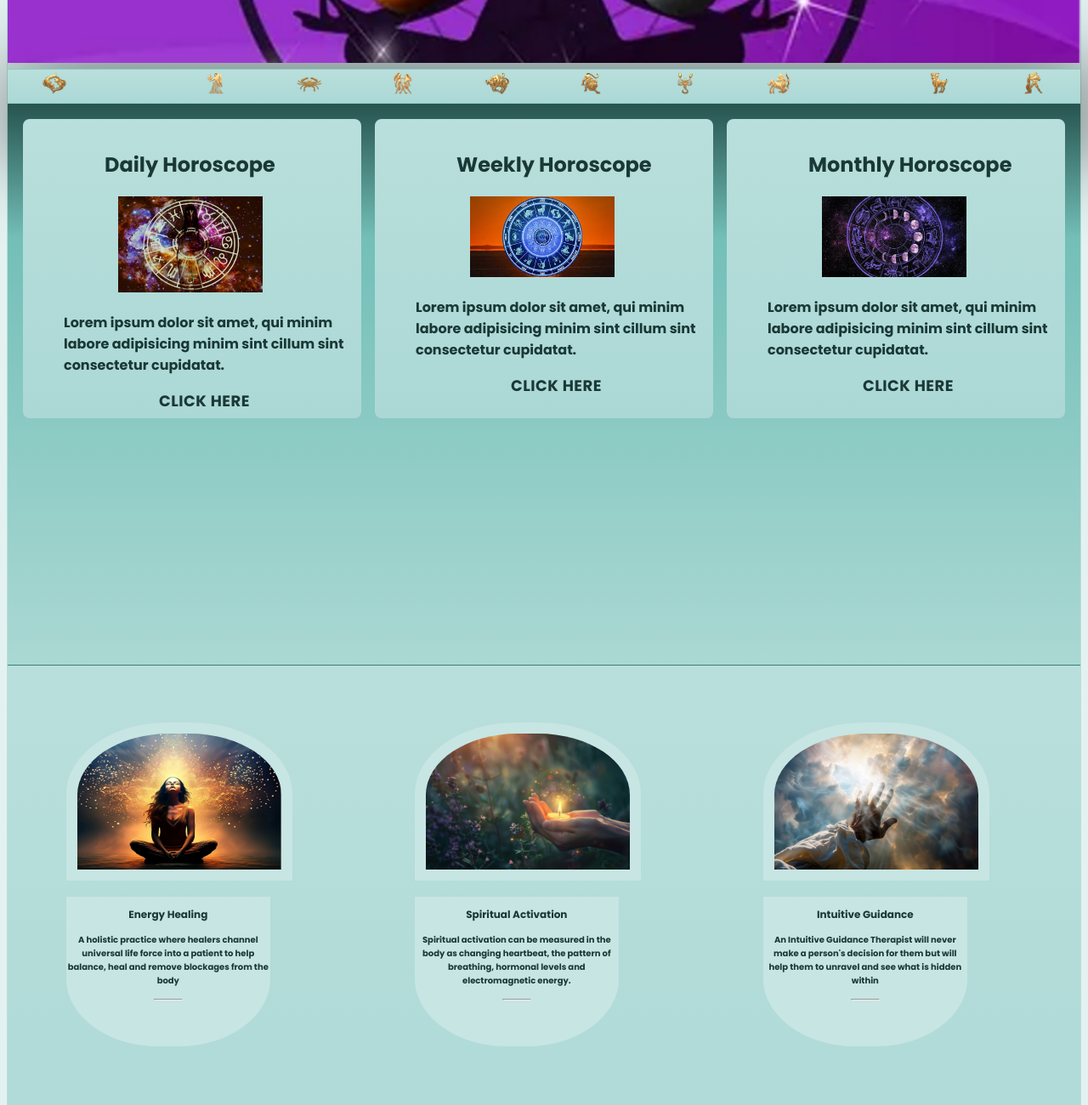
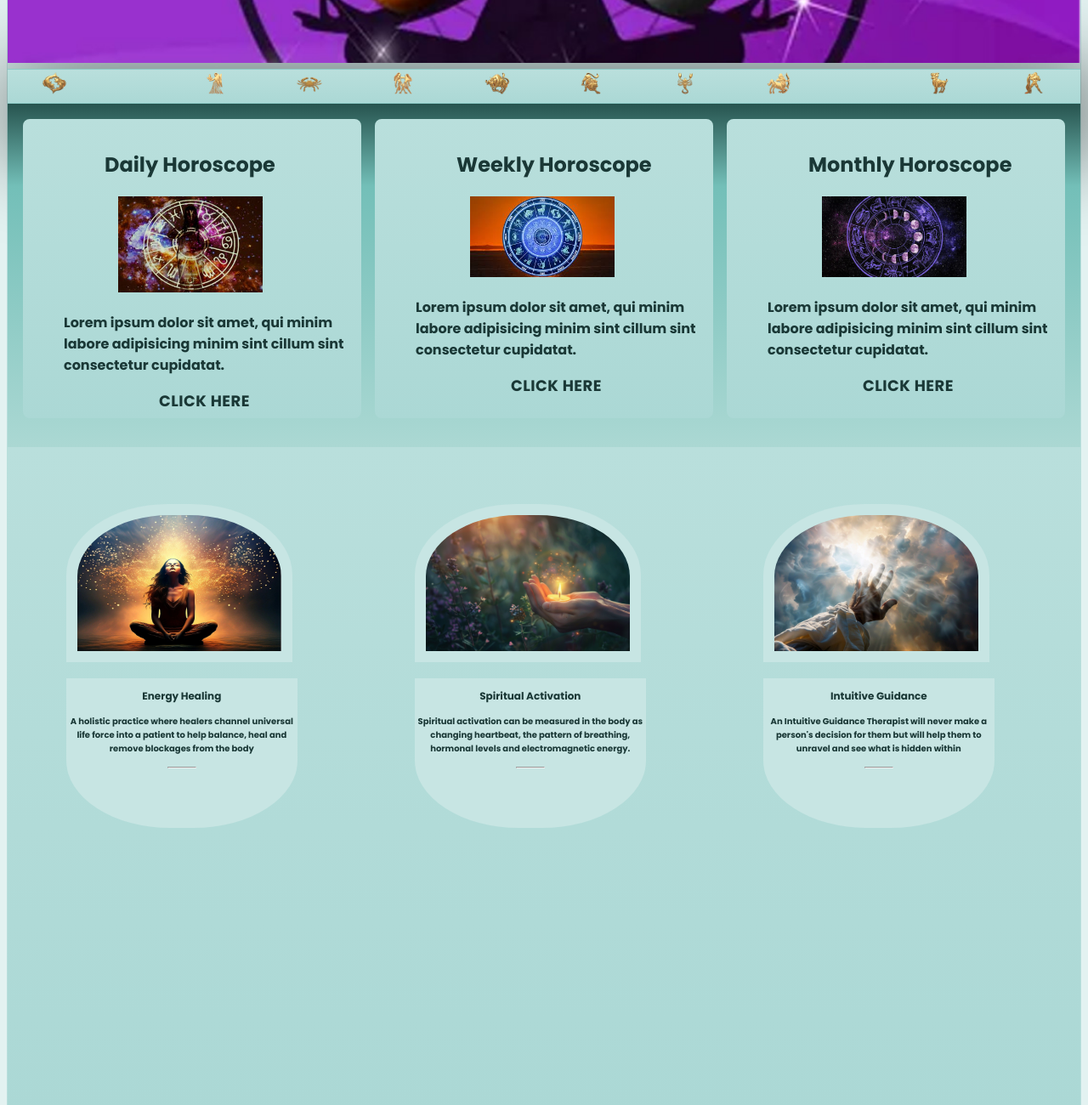
Before and after one commit to sutapaaditya/experiment, a website: page index.html in a window 1280 px wide. Shown: the part 620-1920 px from the top of the page at 85% size. Drawn offline with Linux system fonts and the light colour scheme.

Commit message:
card and introduction modified

```diff
--- a/main.css
+++ b/main.css
@@ -120,9 +120,7 @@ z-index:4;
   max-width:100%;
   height:24rem;
 
-  border-bottom: 1px solid #397F79;
-  height:40rem;
-  /* background-color: #D5ECEA; */
+
   background: linear-gradient(
 
     0deg,
@@ -136,10 +134,10 @@ z-index:4;
   z-index:1;
 }
 .lay-card{
-  width:30rem;
+  width: 30rem;
   height: 20rem;
-  background:linear-gradient(#B9DFDC, #ABD8D5);
-  margin: 8px;
+  background: linear-gradient(#B9DFDC, #ABD8D5);
+  margin:8px;
   padding: 16px;
   border-radius:0.5rem;
 }
@@ -172,8 +170,7 @@ z-index:4;
   display:grid;
   grid-template-columns:repeat(3, 1fr);
   grid-template-rows:repeat(3,1fr);
-  grid-column-gap:2rem;
-  /* grid-row-gap:0.1rem; */
+  grid-column-gap: 2rem;
   grid-template-areas:
   "1 2 3"
   "4 5 6";
@@ -199,7 +196,7 @@ z-index:4;
 
 }
 .card2 {
-  max-width:15rem;
+  max-width:17rem;
   height: 11rem;
   margin-left:2.3rem;
   background-color: #C7E5E3;
@@ -232,7 +229,6 @@ width:2rem;
  }
 #1 {
   grid-area:1;
-
 
 }
 
@@ -295,7 +291,7 @@ border-top: 1px solid #65B8B3;
   width:24px;
 }
 
-@media (min-width:810px){
+@media (max-width:810px){
   .hr{
     display: none;
   }
```
